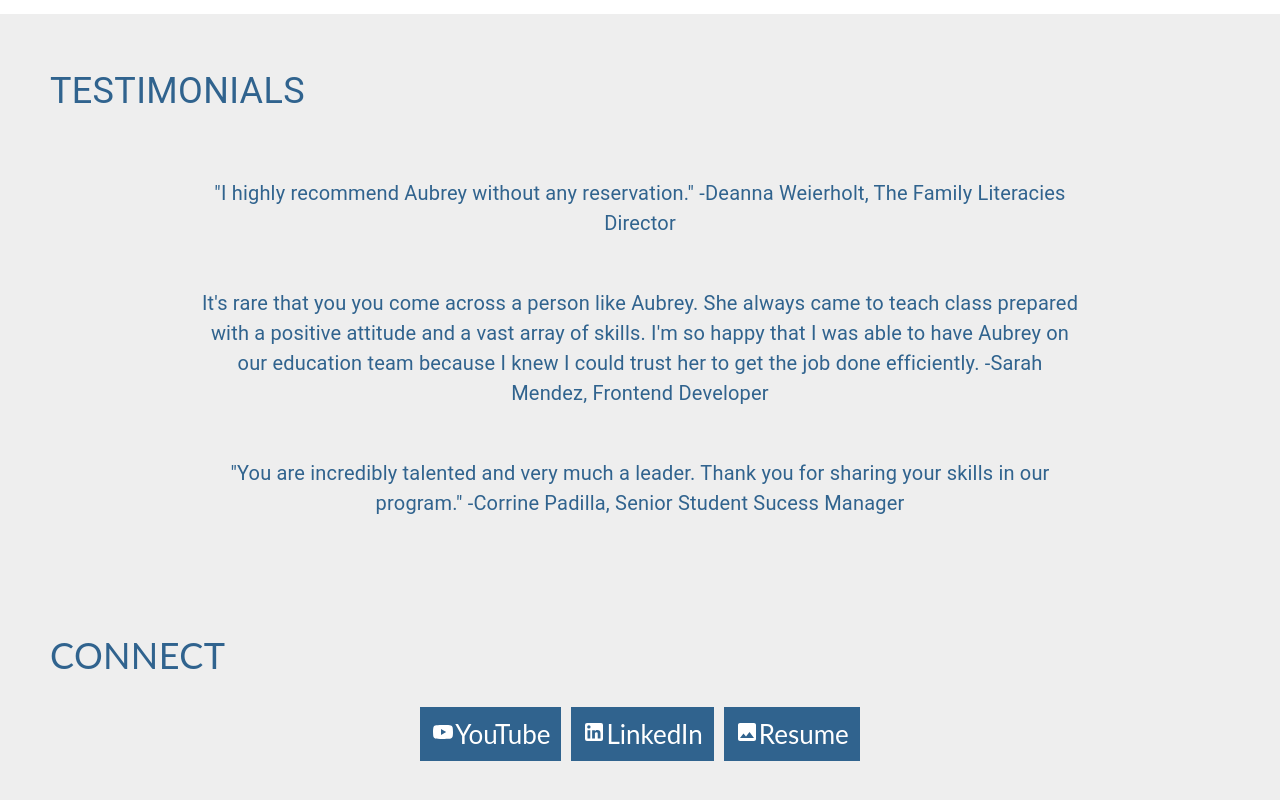
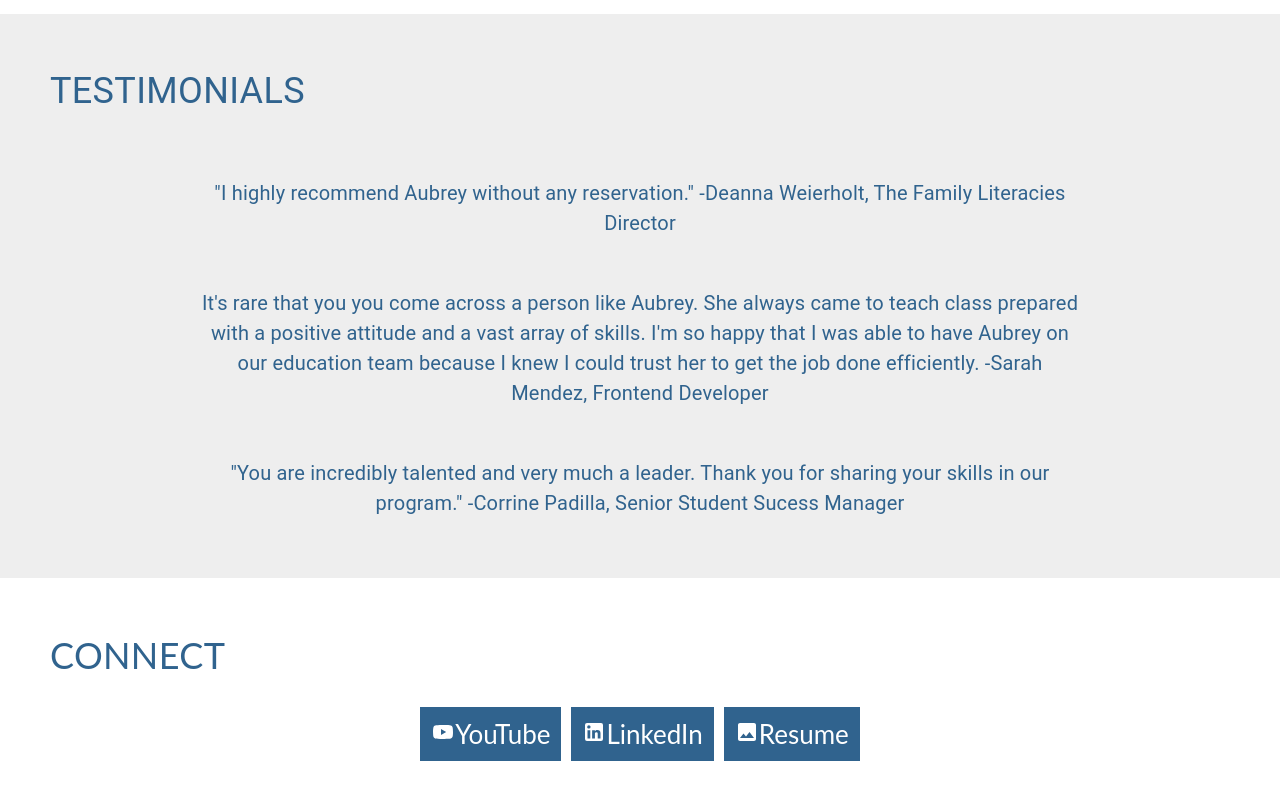
Before and after one commit to aubreyjonescreatives/full-stack-web-portfolio, a React (Create React App) app: page / in a window 1280 px wide. Shown: the part 2521-3321 px from the top of the page. Built offline with nearby package versions, Linux system fonts and the light colour scheme.

Commit message:
updated footer background color

```diff
--- a/src/Components/Footer.js
+++ b/src/Components/Footer.js
@@ -14,7 +14,7 @@ import Resume from '../Images/aubreyjonesuxuidesignanddevelopmentresume.pdf';
 
 const connectStyles = {
     paddingBottom: '50px',
-    backgroundColor: '#eee',
+    backgroundColor: '#fff',
     fontSize: '32px',
     fontFamily: 'Lato',
     fontWeight: '400',
```
